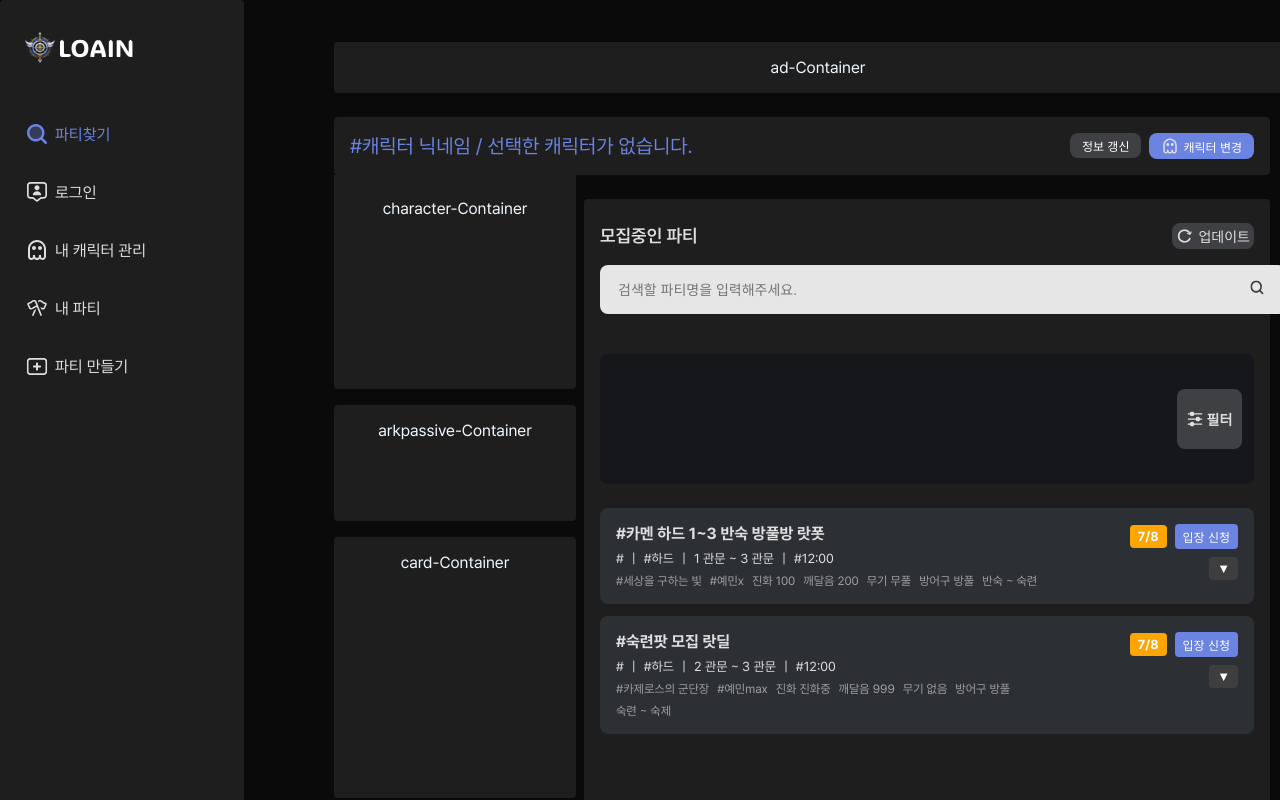
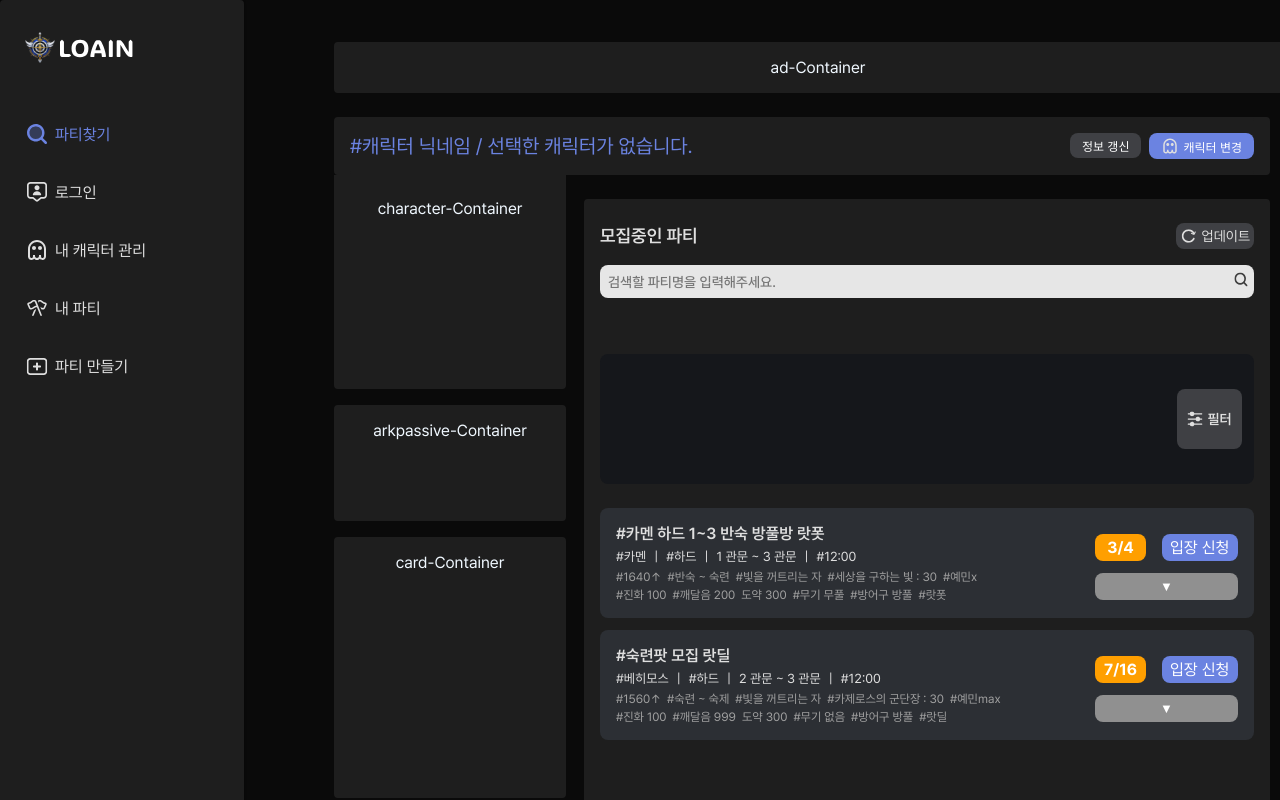
Before and after one commit to bsko98/loain, a React (Create React App) app: page / in a window 1280 px wide. Shown: the top 800 px of the page. Built offline with nearby package versions, Linux system fonts and the light colour scheme.

Commit message:
파티 부분 작업 끝났음

```diff
--- a/src/components/FilterContainer.css
+++ b/src/components/FilterContainer.css
@@ -3,13 +3,14 @@
     display: flex;
     justify-content: space-between;
     align-items: center;
-    width: 100%;
+    width: 654PX;
     height: 130px;
     padding: 12px;
     background: #15171B;
     border-radius: 8px;
     box-sizing: border-box;
     gap: 12px;
+    font-family: 'Pretendard';
 }
 
 /* 필터 태그 모음 */
@@ -20,6 +21,7 @@
     gap: 8px;
     margin: auto 0;
     max-height: 100%;
+    font-family: 'Pretendard';
 }
 
 /* 필터 태그 한개 */
@@ -48,6 +50,7 @@
     display: flex;
     align-items: center;
     justify-content: center;
+    font-family: 'Pretendard';
     padding-top: 4px;
     padding-right: 8px;
     padding-bottom: 4px;
--- a/src/components/FilterModal.css
+++ b/src/components/FilterModal.css
@@ -1,6 +1,3 @@
-
-
-
 /* 모달 오버레이 */
 .filter-modal-overlay {
     position: fixed;
@@ -31,6 +28,7 @@
 
 /* 모달 헤더 */
 .filter-modal-header {
+    font-family: 'Pretendard';
     width: 504px;
     display: flex;
     justify-content: space-between;
@@ -74,7 +72,7 @@
 
 .raid-select label {
     display: block;
-    font-family: Pretendard;
+    font-family: 'Pretendard';
     font-weight: 700;
     font-size: 15px;
     color: rgba(223, 223, 223, 1);
@@ -92,6 +90,7 @@
 }
 
 .raid-select-dropdown select {
+    font-family: 'Pretendard';
     width: 244px;
     height: auto;
     min-height: 33px;
@@ -130,7 +129,7 @@
 }
 
 .range-container label {
-    font-family: Pretendard;
+    font-family: 'Pretendard';
     font-weight: 700;
     font-size: 15px;
     color: rgba(223, 223, 223, 1);
@@ -145,6 +144,7 @@
     padding: 8px 12px;
     border: 1px solid rgba(217, 217, 217, 1);
     background: rgba(255, 255, 255, 1);
+    font-family: 'Pretendard';
     font-size: 14px;
     color: rgba(50, 50, 50, 1);
     cursor: pointer;
@@ -240,6 +240,7 @@
     display: flex;
     align-items: center; /* 체크박스와 라벨을 동일 높이로 정렬 */
     gap: 8px;
+    font-family: 'Pretendard';
 }
 
 .mycharacter-checkbox-container input[type="checkbox"] {
@@ -288,7 +289,7 @@
 .character-filter-label {
     width: 37px;
     height: 17px;
-    font-family: Pretendard;
+    font-family: 'Pretendard';
     font-weight: 600;
     font-size: 14px;
     color: rgba(223, 223, 223, 1);
@@ -305,6 +306,7 @@
     border: 1px solid rgba(217, 217, 217, 1);
     background: rgba(255, 255, 255, 1);
     font-size: 14px;
+    font-family: 'Pretendard';
     color: rgba(50, 50, 50, 1);
     box-sizing: border-box;
     appearance: none;
@@ -377,6 +379,7 @@
     color: #DFDFDF;
     font-size: 14px;
     font-weight: bold;
+    font-family: 'Pretendard';
     opacity: 0;
     transition: opacity 0.2s ease-in-out;
 }
@@ -389,6 +392,7 @@
 .custom-checkbox-container label {
     font-size: 14px;
     font-weight: 600;
+    font-family: 'Pretendard';
     color: rgba(223, 223, 223, 1);
     line-height: 20px;
 }
@@ -406,6 +410,7 @@
     height: 56px;
     font-size: 20px;
     font-weight: bold;
+    font-family: 'Pretendard';
     border-radius: 8px;
     border: none;
     cursor: pointer;
--- a/src/components/FilterModal.js
+++ b/src/components/FilterModal.js
@@ -90,6 +90,7 @@ const FilterModal = ({ isOpen, onClose, applyFilters, initialFilters }) => {
                     ? `${skillLevels[startLevel]} ~ ${skillLevels[endLevel]}`
                     : "",
         });
+        console.log(filters)
         onClose();
     };
 
--- a/src/components/PartyTitleSearchbar.css
+++ b/src/components/PartyTitleSearchbar.css
@@ -1,12 +1,13 @@
 /* 전체 컨테이너 */
 .party-search-container {
-    width: 100%;
+    width: 654PX;
     height: 91px;
     background: rgba(30, 30, 30, 1);
     display: flex;
     flex-direction: column;
     gap: 16px;
     margin-bottom: 16px;
+    font-family: Pretendard;
 }
 
 /* 상단 타이틀 & 버튼 컨테이너 */
@@ -32,6 +33,7 @@
     display: flex;
     align-items: center;
     justify-content: center;
+    font-family: 'Pretendard';
     width: auto;
     height: 26px;
     gap: 4px;
@@ -51,7 +53,7 @@
 
 /* 검색 박스 */
 .search-box {
-    width: 100%;
+    width: 654PX;
     max-width: 654px;
     height: auto;
     min-height: 33px;
@@ -59,7 +61,6 @@
     align-items: center;
     background: rgba(230, 230, 230, 1);
     border-radius: 8px;
-    padding: 8px 16px;
     gap: 10px;
     margin-bottom: 16px;
 }
@@ -71,13 +72,14 @@
     max-width: 654px;
     border: none;
     background: transparent;
+    font-family: 'Pretendard';
     font-weight: 500;
     font-size: 14px;
     line-height: 100%;
     color: rgba(100, 100, 100, 1);
     outline: none;
     border-radius: 8px;
-
+    padding-left: 8px;
 }
 
 
@@ -87,6 +89,7 @@
     font-size: 14px;
     line-height: 100%;
     color: rgba(50, 50, 50, 1);
+    font-family: 'Pretendard';
 }
 
 /* 검색 아이콘 */
--- a/src/components/partyContainer.css
+++ b/src/components/partyContainer.css
@@ -1,33 +1,49 @@
 .party-container {
+  display: flex;
+  flex-direction: column;
+  align-items: center;
+  padding: 16px;
+  gap: 12px;
+  width: 654px;
   background: #2C2F34;
   border-radius: 8px;
-    padding: 16px;
+  font-family: 'Pretendard', sans-serif;
+  color: #dfdfdf;
+  box-sizing: border-box;
   margin-bottom: 12px;
-    color: #dfdfdf;
-    font-family: Pretendard, sans-serif;
-    width: 100%;
-    box-sizing: border-box;
-    display: flex;
-    justify-content: space-between;  /* 좌/우 배치 */
-    align-items: flex-start;
-    gap: 16px;
 }
 
-/* 좌측: 제목 + 태그들 */
+/* 메인 영역: 좌우 배치 */
+.party-container-main {
+  display: flex;
+  flex-direction: row;
+  justify-content: space-between;
+  width: 100%;
+}
+
+/* 좌측 */
 .party-container-left {
   display: flex;
   flex-direction: column;
-    gap: 8px;
-    flex: 1;  /* 우측 버튼 제외 남은 공간 차지 */
+  align-items: flex-start;
+  padding: 0px;
+  gap: 6px;
+  width: 463px;
+  flex-grow: 0;
 }
 
+/* 파티 제목 */
 .party-container-title {
+  font-family: 'Pretendard';
+  font-style: normal;
+  font-weight: 600;
   font-size: 16px;
-    font-weight: bold;
+  line-height: 19px;
+  color: #DFDFDF;
   text-align: left;
 }
 
-/* 레이드/난이도/관문/출발시간 */
+/* 정보 태그 */
 .party-container-info-tags {
   font-size: 13px;
   display: flex;
@@ -35,106 +51,207 @@
   gap: 8px;
 }
 
-/* 나머지 태그들 (작게) */
+/* 추가 태그 */
 .party-container-extra-tags {
   font-size: 12px;
   display: flex;
   flex-wrap: wrap;
-    gap: 8px;
+  gap: 4px;
   color: #a0a0a0;
 }
 
-/* 우측: 버튼들 */
+.extra-tag-line {
+  display: flex;
+  flex-wrap: wrap;
+  gap: 6px;
+}
+
+/* 우측 */
 .party-container-right {
   display: flex;
   flex-direction: column;
-    align-items: flex-end;
-    gap: 8px;
-    min-width: 160px;
+  align-items: flex-start;
+  padding: 0px;
+  gap: 12px;
+  width: 143px;
+  flex-grow: 0;
+  margin-top: 10px;
 }
 
-.party-container-right-top {
+/* 인원수 + 입장 버튼 */
+.party-container-top {
   display: flex;
-    gap: 8px;
+  flex-direction: row;
   align-items: center;
+  gap: 16px;
+  width: 143px;
+  height: 27px;
 }
 
+/* 인원수 */
 .party-container-member-count {
-    background: orange;
+  display: flex;
+  justify-content: center;
+  align-items: center;
+  gap: 10px;
+  width: 51px;
+  height: 27px;
+  background: #FF9F00;
+  border-radius: 8px;
+  font-weight: bold;
+  font-size: 16px;
   color: white;
-    padding: 4px 8px;
-    border-radius: 4px;
-    font-weight: bold;
-    font-size: 13px;
-    white-space: nowrap;
 }
 
+/* 입장 신청 버튼 */
 .apply-btn {
-    background: #6b83e1;
+  font-family: 'Pretendard';
+  font-size: 16px;
+  display: flex;
+  align-items: center;
+  flex-direction: row;
+  padding: 4px 8px;
+  gap: 4px;
+  width: 76px;
+  height: 27px;
+  background: #6B83E1;
+  border: none;
+  border-radius: 8px;
+  cursor: pointer;
   color: white;
-    border: none;
-    border-radius: 4px;
-    padding: 4px 8px;
-    cursor: pointer;
-    font-size: 12px;
-    white-space: nowrap;
-}
-.expand-btn {
-    background: #3e3e3e;
-    color: white;
-    border: none;
-    border-radius: 4px;
-    padding: 4px 8px;
-    cursor: pointer;
-    font-size: 13px;
+  flex-grow: 0;
 }
 
-/* 확장 시 파티원 영역 */
+/* 확장 버튼 */
+.expand-btn-wrapper {
+  display: flex;
+  align-items: center;
+  width: 143px;
+  height: 27px;
+  background: #909090;
+  border-radius: 8px;
+}
+
+.expand-btn {
+  background: transparent;
+  border: none;
+  font-size: 13px;
+  color: white;
+  cursor: pointer;
+  width: 100%;
+  height: 100%;
+  text-align: center;
+}
+
+/* 확장 영역 */
 .party-container-expanded {
-    margin-top: 16px;
   display: flex;
   flex-direction: column;
   gap: 12px;
-    width: 100%;
   border-top: 1px solid #444;
   padding-top: 12px;
+  width: 100%;
 }
 
-/* 각 파티 */
+/* 파티 단위 */
 .party-container-group {
   display: flex;
   flex-direction: column;
   gap: 4px;
+  font-size: 12px;
 }
 
+/* 파티명 */
 .group-label {
-    font-weight: bold;
-    font-size: 14px;
+  text-align: left;
+  font-style: normal;
+  font-weight: 400;
+  font-size: 12px;
+  line-height: 14px;
+  display: flex;
+  align-items: center;
+  color: #939393;
+  align-self: stretch;
 }
 
-/* 파티원 4명 */
+/* 파티원 그리드 - 두 열로 균등 분할 */
 .member-grid {
   display: grid;
   grid-template-columns: repeat(2, 1fr);
   gap: 8px;
 }
 
-/* 파티원 개별 */
+/* 개별 파티원 카드 */
 .party-container-member {
-    background: #1e1e1e;
-    padding: 8px;
+  background: #2C2F34;
+  padding: 3px;
   border-radius: 4px;
   display: flex;
   flex-direction: column;
-    gap: 4px;
+  gap: 6px;
+  width: 307px;
+  height: 42px;
+  min-height: 48px;
+  flex-grow: 0;
 }
 
+/* 닉네임 */
 .nickname {
-    color: #4f80ff;
+  color: #6B83E1;
+  font-family: 'Pretendard';
+  font-weight: 500;
   font-size: 13px;
+  line-height: 16px;
+  display: flex;
+  align-items: center;
+  align-self: stretch;
+  text-align: left;
 }
 
+/* 상세 정보 레이아웃 */
 .details {
+  display: flex;
+  align-items: center;
+  gap: 6px;
+}
+
+.class-info {
+  display: flex;
+  align-items: center;
+  gap: 4px;
+  width: 78px;
+  height: 14px;
+}
+
+.class-icon {
+  width: 14px;
+  height: 14px;
+}
+
+.job-text {
+  width: 60px;
+  height: 14px;
+  font-family: 'Pretendard';
   font-size: 12px;
-    color: #ccc;
+  color: #DFDFDF;
+  display: flex;
+  align-items: center;
 }
+
+.divider {
+  width: 1px;
+  height: 12px;
+  background: #DFDFDF;
+  margin: 0 6px;
+  flex-shrink: 0;
+}
+
+.level-text {
+  width: 71px;
+  height: 14px;
+  font-family: 'Pretendard';
+  font-size: 12px;
+  color: #DFDFDF;
+  display: flex;
+  align-items: center;
+}
--- a/src/components/partyContainer.js
+++ b/src/components/partyContainer.js
@@ -3,8 +3,9 @@ import "./partyContainer.css";
 
 const PartyContainer = ({ partyData }) => {
   const [isExpanded, setIsExpanded] = useState(false);
-
-  const toggleExpand = () => setIsExpanded((prev) => !prev);
+  const [isApplied, setIsApplied] = useState(false);
+  const toggleExpand = () => setIsExpanded(prev => !prev);
+  const toggleApply = () => setIsApplied(prev => !prev);
 
   const {
     partytitle,
@@ -13,67 +14,110 @@ const PartyContainer = ({ partyData }) => {
     rangeStart,
     rangeEnd,
     startTime,
-    skillRange,
     card,
+    cardValue,
     environment,
     evolution,
     realization,
+    leap,
     transcendenceWeapon,
     transcendenceArmor,
+    skillRange,
+    itemLevel,
+    title,
+    isLastPot,
+    isLastDeal,
+    maxmember,
     member,
-    maxmember,
-    membersList = []
+    partyMembers
   } = partyData;
 
-  const parties = Array.from({ length: 4 }, (_, i) =>
-    membersList.slice(i * 4, i * 4 + 4)
-  ).filter((party) => party.length > 0);
+  const totalParties = Math.ceil(maxmember / 4);
+  const allMembers = partyMembers || [];
+
+  const groupedMembers = Array.from({ length: totalParties }, (_, groupIdx) => {
+    const groupStart = groupIdx * 4;
+    const group = allMembers.slice(groupStart, groupStart + 4);
+    const filledGroup = [...group];
+    while (filledGroup.length < 4) {
+      filledGroup.push(null);
+    }
+    return filledGroup;
+  });
 
   return (
     <div className="party-container">
+      <div className="party-container-main">
         <div className="party-container-left">
           <div className="party-container-title">#{partytitle}</div>
-
           <div className="party-container-info-tags">
           <span>#{raid}</span> |
             <span>#{difficulty}</span> |
             <span>{rangeStart} 관문 ~ {rangeEnd} 관문</span> |
             <span>#{startTime}</span>
           </div>
+          <div className="party-container-extra-tags">
+            {/* 첫 번째 줄 태그 묶음 */}
+            <div className="extra-tag-line">
+              {itemLevel && <span>#{itemLevel}↑</span>}
+              {skillRange && <span>#{skillRange}</span>}
+              {title && <span>#{title}</span>}
+              {card && cardValue && <span>#{card} : {cardValue}</span>}
+              {environment && <span>#{environment}</span>}
+            </div>
 
-        <div className="party-container-extra-tags">
-          {card && <span>#{card}</span>}
-          {environment && <span>#{environment}</span>}
-          {evolution && <span>진화 {evolution}</span>}
-          {realization && <span>깨달음 {realization}</span>}
-          {transcendenceWeapon && <span>무기 {transcendenceWeapon}</span>}
-          {transcendenceArmor && <span>방어구 {transcendenceArmor}</span>}
-          {skillRange && <span>{skillRange}</span>}
+            {/* 두 번째 줄 태그 묶음 */}
+            <div className="extra-tag-line">
+              {evolution && <span>#진화 {evolution}</span>}
+              {realization && <span> #깨달음 {realization}</span>}
+              {leap && <span> 도약 {leap}</span>}
+              {transcendenceWeapon && <span>#무기 {transcendenceWeapon}</span>}
+              {transcendenceArmor && <span>#방어구 {transcendenceArmor}</span>}
+              {isLastDeal && <span>#랏딜</span>}
+              {isLastPot && <span>#랏폿</span>}
+            </div>
           </div>
         </div>
 
         <div className="party-container-right">
-        <div className="party-container-right-top">
+          <div className="party-container-top">
             <div className="party-container-member-count">{member}/{maxmember}</div>
-          <button className="apply-btn">{isExpanded ? "신청 취소" : "입장 신청"}</button>
+            <button className="apply-btn" onClick={toggleApply}>
+              {isApplied ? "신청 취소" : "입장 신청"}
+            </button>
           </div>
-        <div className="party-container-right-bottom">
+          <div className="expand-btn-wrapper">
             <button className="expand-btn" onClick={toggleExpand}>
               {isExpanded ? "▲" : "▼"}
             </button>
           </div>
         </div>
+      </div>
 
       {isExpanded && (
         <div className="party-container-expanded">
-          {parties.map((party, idx) => (
-            <div className="party-container-group" key={idx}>
-              <div className="group-label">파티 {idx + 1}</div>
+          {groupedMembers.map((group, groupIndex) => (
+            <div className="party-container-group" key={groupIndex}>
+              <div className="group-label">파티{groupIndex + 1}</div>
               <div className="member-grid">
-                {party.map((member, i) => (
-                  <div className="party-container-member" key={i}>
-                    <div className="nickname">{member.nickname}</div>
-                    <div className="details">{member.itemLevel} | {member.job}</div>
+                {group.map((member, idx) => (
+                  <div className="party-container-member" key={idx}>
+                    {member ? (
+                      <>
+                        <div className="nickname">#{member.nickname}</div>
+                        <div className="details">
+                          <div className="class-info">
+                          {/* 나중에 이미지 태그 추가해주면 됨 */}
+                            <img  alt="직업 아이콘" className="class-icon" />
+                            <div className="job-text">#{member.class}</div>
+                          </div>
+                          <div className="divider" />
+                          <div className="level-text">#{member.level}</div>
+                        </div>
+                      </>
+                    ) : (
+                      <div className="nickname empty-slot">빈 슬롯</div>
+                    )}
                   </div>
                 ))}
               </div>
--- a/src/pages/MainPage.css
+++ b/src/pages/MainPage.css
@@ -79,7 +79,7 @@
     flex-direction: column;
     width: 318px;
     gap: 16px;
-    margin-right: 24px;
+    margin-right: 34px;
     position: relative;
     top: -24px;
 }
@@ -88,7 +88,7 @@
 .right-Column {
     display: flex;
     flex-direction: column;
-    max-width: 686px;
+    max-width: 654px;
     width: 100%;
     height: 1378px;
     gap: 24px;
--- a/src/pages/MainPage.js
+++ b/src/pages/MainPage.js
@@ -38,6 +38,7 @@ const MainPage = () => {
         {
           id: 1,
           partytitle: "카멘 하드 1~3 반숙 방풀방 랏폿",
+          raid: "카멘",
           difficulty: "하드",
           rangeStart: "1",
           rangeEnd: "3",
@@ -54,13 +55,34 @@ const MainPage = () => {
           isLastPot: true,
           isLastDeal: false,
           skillRange: "반숙 ~ 숙련",
-          maxmember: 8,
-          member: 7,
-          startTime: "12:00"
+          maxmember: 4,
+          member: 3,
+          startTime: "12:00",
+          partyMembers: [
+            {
+              nickname: "닉네임1",
+              level: "1640",
+              class: "버서커",
+              classIcon:""
+            },
+            {
+              nickname: "닉네임2",
+              level: "1640",
+              class: "소서리스",
+              classIcon:""
+            },
+            {
+              nickname: "닉네임3",
+              level: "1640",
+              class: "홀리나이트",
+              classIcon:""
+            }
+          ]
         },
         {
           id: 2,
           partytitle: "숙련팟 모집 랏딜",
+          raid: "베히모스",
           difficulty: "하드",
           rangeStart: "2",
           rangeEnd: "3",
@@ -69,7 +91,7 @@ const MainPage = () => {
           card: "카제로스의 군단장",
           cardValue: "30",
           environment: "예민max",
-          evolution: "진화중",
+          evolution: "100",
           realization: "999",
           leap: "300",
           transcendenceWeapon: "없음",
@@ -77,11 +99,57 @@ const MainPage = () => {
           isLastPot: false,
           isLastDeal: true,
           skillRange: "숙련 ~ 숙제",
-          maxmember: 8,
+          maxmember: 16,
           member: 7,
-          startTime: "12:00"
+          startTime: "12:00",
+          partyMembers: [
+            {
+              nickname: "닉네임1",
+              level: "1560",
+              class: "데모닉",
+              classIcon:""
+            },
+            {
+              nickname: "닉네임2",
+              level: "1560",
+              class: "창술사",
+              classIcon:""
+            },
+            {
+              nickname: "닉네임3",
+              level: "1560",
+              class: "블레이드",
+              classIcon:""
+            },
+            {
+              nickname: "닉네임4",
+              level: "1560",
+              class: "건슬링어",
+              classIcon:""
+            },
+            {
+              nickname: "닉네임5",
+              level: "1560",
+              class: "홀리나이트",
+              classIcon:""
+            },
+            {
+              nickname: "닉네임6",
+              level: "1560",
+              class: "기상술사",
+              classIcon:""
+            },
+            {
+              nickname: "닉네임7",
+              level: "1560",
+              class: "아르카나",
+              classIcon:""
+            }
+          ]
         }
       ];
+
+      console.log("Partytitle test -> " + searchQuery); //lint-cex
 
     return (
         <div className="main-Container">
```
Lines whose indentation alone changed are shown as unchanged.
